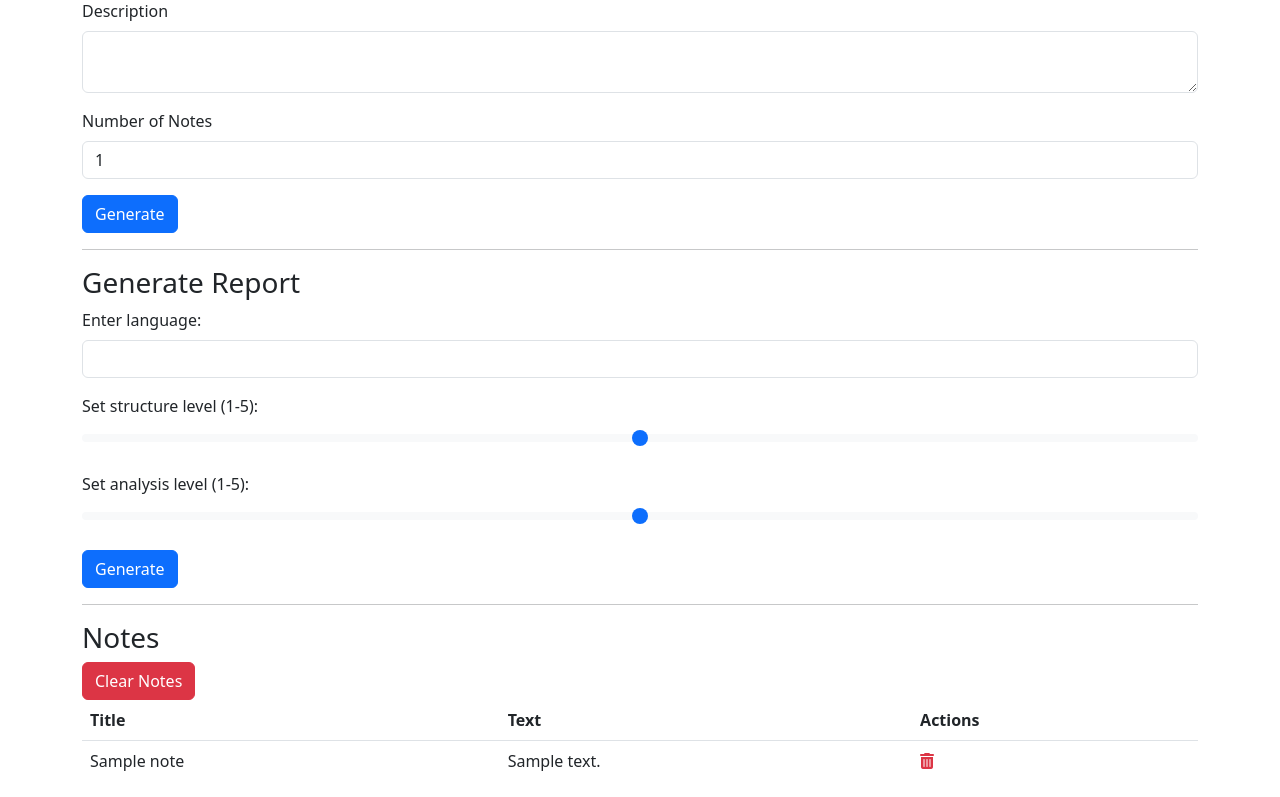
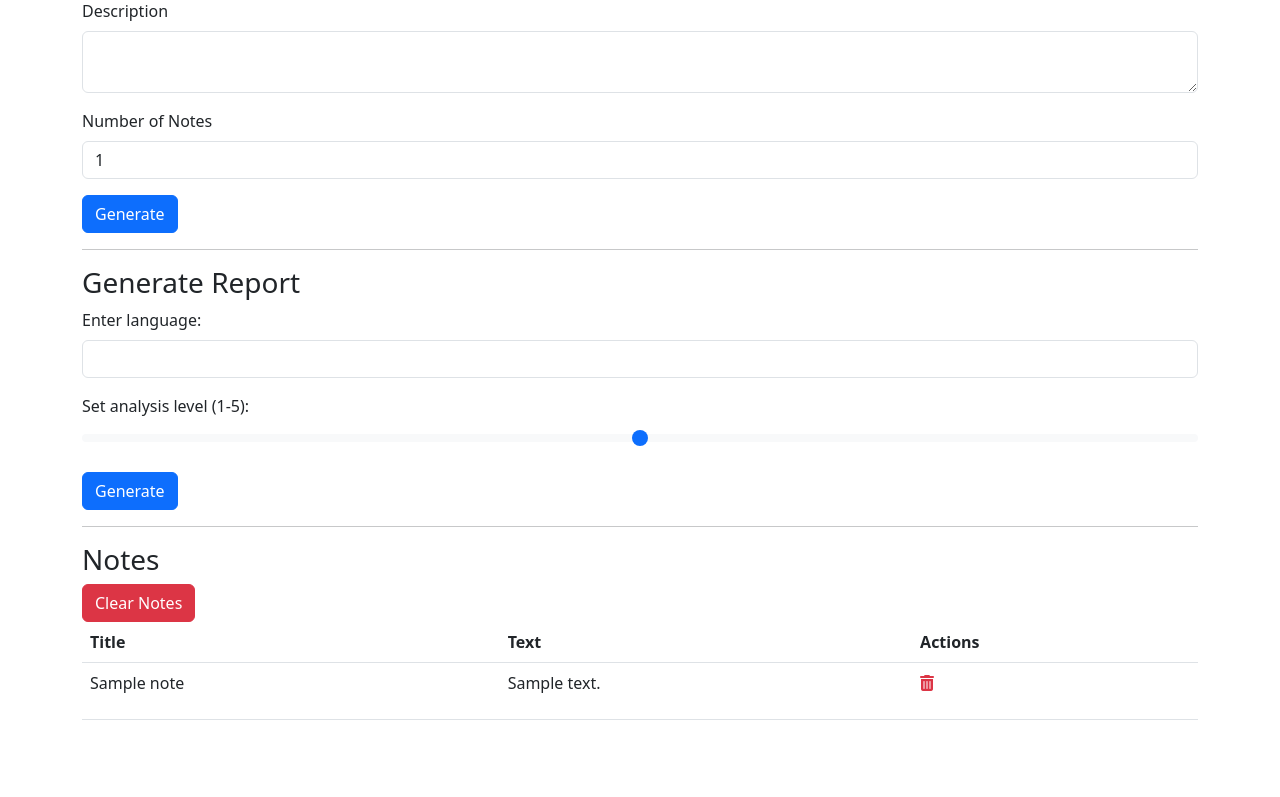
Before and after one commit to jakobrobert/openai-experiments, a Django app: a page that uses note_lists/templates/note_list.html in a window 1280 px wide. Shown: the part 423-1220 px from the top of the page. After the commit the page ends 1143 px from the top, so only its background shows below. Run offline with Django 5.2, Linux system fonts and the light colour scheme; tables that the repository leaves empty hold one stand-in row (values such as "Sample post"); some libraries are stand-ins or nearby versions.

Commit message:
Remove param "structure level" because it seems to not have desired effect (looks like low value just makes report contain less content, but does not change structure) and might lead to conflict with analysis level

```diff
--- a/note_lists/templates/note_list.html
+++ b/note_lists/templates/note_list.html
@@ -51,10 +51,6 @@
             <input type="text" class="form-control" id="report_language" name="report_language" value="{{ report_language }}" required>
         </div>
         <div class="mb-3">
-            <label class="form-label" for="report_structure_level">Set structure level (1-5):</label>
-            <input type="range" class="form-range" id="report_structure_level" name="report_structure_level" min="1" max="5" value="{{ report_structure_level }}">
-        </div>
-        <div class="mb-3">
             <label class="form-label" for="report_analysis_level">Set analysis level (1-5):</label>
             <input type="range" class="form-range" id="report_analysis_level" name="report_analysis_level" min="1" max="5" value="{{ report_analysis_level }}">
         </div>
--- a/note_lists/views.py
+++ b/note_lists/views.py
@@ -25,7 +25,6 @@ def get_note_list(request, note_list_id):
     generate_notes_description = request.session.get('generate_notes_description', '')
     generate_notes_num_notes = request.session.get('generate_notes_num_notes', '1')
     report_language = request.session.get('report_language', '')
-    report_structure_level = request.session.get('report_structure_level', '')
     report_analysis_level = request.session.get('report_analysis_level', '')
     report = request.session.pop('report', '')
     error_message = request.session.pop('error_message', '')
@@ -35,7 +34,6 @@ def get_note_list(request, note_list_id):
         'generate_notes_description': generate_notes_description,
         'generate_notes_num_notes': generate_notes_num_notes,
         'report_language': report_language,
-        'report_structure_level': report_structure_level,
         'report_analysis_level': report_analysis_level,
         'report': report,
         'error_message': error_message
@@ -95,14 +93,12 @@ def generate_notes(request, note_list_id):
 def generate_report(request, note_list_id):
     note_list = get_object_or_404(NoteList, id=note_list_id)
     language = request.POST.get('report_language')
-    structure_level = request.POST.get('report_structure_level')
     analysis_level = request.POST.get('report_analysis_level')
 
     request.session['report_language'] = language
-    request.session['report_structure_level'] = structure_level
     request.session['report_analysis_level'] = analysis_level
 
-    report, error_message = generate_report_using_openai(note_list, language, structure_level, analysis_level)
+    report, error_message = generate_report_using_openai(note_list, language, analysis_level)
 
     if report:
         request.session['report'] = report
@@ -114,8 +110,7 @@ def generate_report(request, note_list_id):
     return redirect('get_note_list', note_list_id=note_list_id)
 
 
-def generate_report_using_openai(note_list, language, structure_level, analysis_level):
-    print(f'analysis_level: {analysis_level}')
+def generate_report_using_openai(note_list, language, analysis_level):
     system_prompt = (
         'Generate a report based on the provided notes. '
         'The report should provide a high-level analysis, integrating the notes into a coherent narrative. '
@@ -126,9 +121,6 @@ def generate_report_using_openai(note_list, language, structure_level, analysis_
         'The max heading level should be h3.'
         'You will receive the following parameters:\n'
         '- language: e.g. German, English, etc.\n'
-        '- structure_level: ranges from 1 to 5. '
-        '1: highly unstructured, e.g. a casual conversation. '
-        '5: highly structured, e.g. a mathematical proof, scientific paper or program code.\n'
         '- analysis_level: ranges from 1 to 5. '
         '1: low. basic summary, purely descriptive, no interpretation. '
         '5: high. in-depth analysis with nuanced understanding, uncovering hidden patterns or meanings.\n'
@@ -141,7 +133,7 @@ def generate_report_using_openai(note_list, language, structure_level, analysis_
 
     user_prompt = \
         'Generate a report. ' \
-        f'language: {language}, structure_level: {structure_level}, analysis_level: {analysis_level}'\
+        f'language: {language}, analysis_level: {analysis_level}'\
         f'note_list_title: {note_list.title}, notes_text: {notes_text}'
 
     return generate_openai_text(system_prompt, user_prompt)
```
